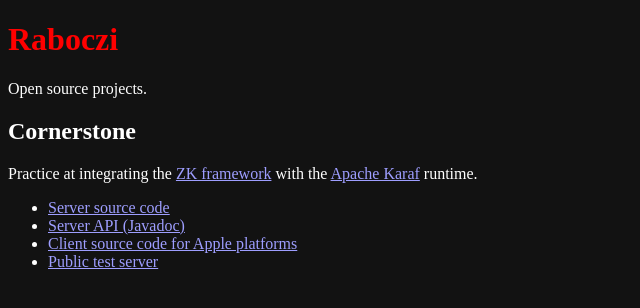
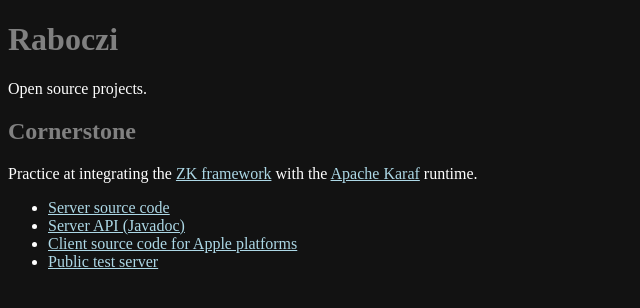
Before and after one commit to raboczi/raboczi.github.io, a plain HTML site: page index.html in a window 1280 px wide. Shown: the whole page, without its empty margins (0-640 px from the left). Drawn offline with Linux system fonts and the dark colour scheme.

Commit message:
Adjusted dark mode colors.

```diff
--- a/style.css
+++ b/style.css
@@ -1,13 +1,9 @@
-:root {
-  color-scheme: light dark;
-}
+:root { color-scheme: light dark }
 
-h1 {
-  color: blue;
-}
+h1, h2 { color: DimGray }
 
 @media (prefers-color-scheme: dark) {
-  h1 {
-    color: red;
-  }
+  a:link { color: lightblue }
+  a:visited { color: violet }
+  h1, h2 { color: gray }
 }
```
